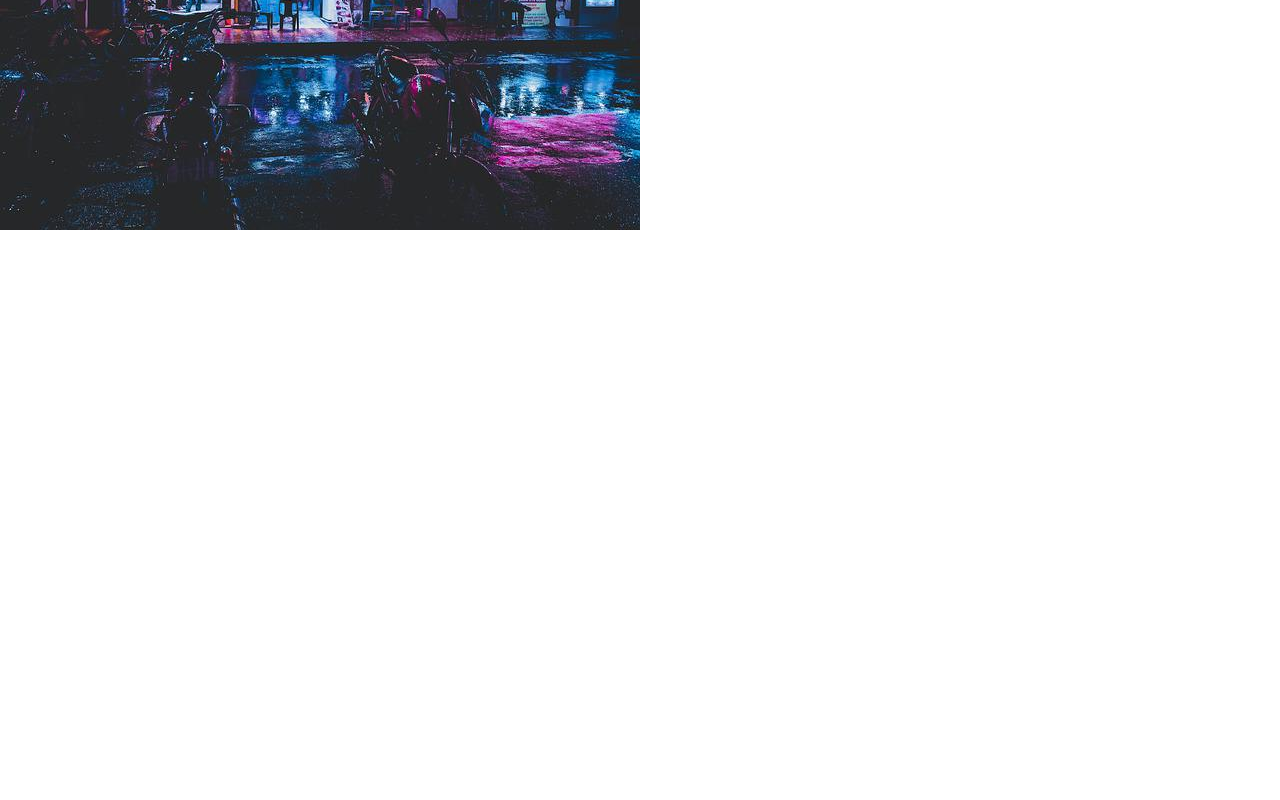
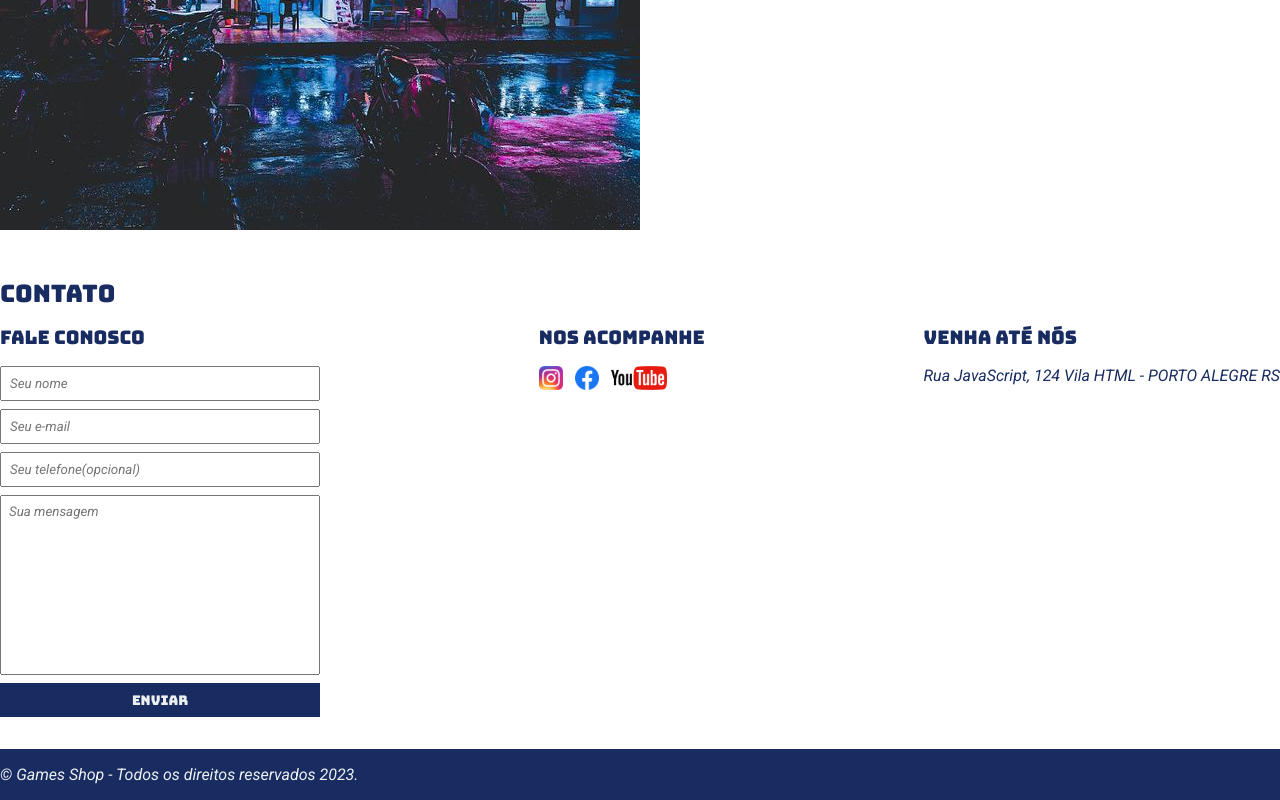
Before and after one commit to williamsmattje/salvar_vai_que_da_ruim, a plain HTML site: page index.html in a window 1280 px wide. Shown: the part 349-1149 px from the top of the page. Before the commit the page ends 800 px from the top, so only its background shows below. Drawn offline with Linux system fonts and the light colour scheme.

Commit message:
commit inicial

```diff
--- a/index.html
+++ b/index.html
@@ -17,16 +17,16 @@
             <nav>
                 <ul>
                     <li>
-                        <a href="#">Sobre a loja</a>
+                        <a href="#about">Sobre a loja</a>
                     </li>
                     <li>
-                        <a href="#">Contato</a>
+                        <a href="#contact">Contato</a>
                     </li>
                 </ul>
             </nav>
         </div>
     </header>
-    <section>
+    <section id="about">
         <div class="container">
             <img class="store-front" src="images/loja.jpg" alt="Fachada da loja de games" />
             <div>
@@ -45,5 +45,55 @@
             </div>
         </div>
     </section>
+    <section id="contact">
+        <div class="container">
+            <h2>Contato</h2>
+            <div class="contact-methods">
+                <div>
+                    <h3>Fale conosco</h3>
+                    <form>
+                        <input type="text" placeholder="Seu nome" required />
+                        <input type="email" placeholder="Seu e-mail" required />
+                        <input type="tel" placeholder="Seu telefone(opcional)" />
+                        <textarea placeholder="Sua mensagem" required ></textarea>
+                        <button type="submit">Enviar</button>
+                        </form>
+                    </div>
+                    <div>
+                        <h3>Nos acompanhe</h3>
+                        <ul class="social-links">
+                            <li>
+                                <a href="#" title="Siga-nos no Instagram">
+                                    <img src="images/instagram.png" alt="Logo do instagram" />
+                                </a>
+                            </li>
+                            <li>
+                                <a href="#" title="Siga-nos no Facebook">
+                                    <img src="images/facebook.png" alt="Logo do Facebook" />
+                                </a>
+                            </li>
+                            <li>
+                                <a href="#" title="Visite nosso canal no YouTube">
+                                    <img src="images/youtube.png" alt="Logo do YouTube" />
+                                </a>
+                            </li>
+                        </ul>
+                    </div>
+                    <div>
+                        <h3>Venha até nós</h3>
+                        <p>
+                            Rua JavaScript, 124 Vila HTML - PORTO ALEGRE RS
+                        </p>
+                    </div>
+                </div>
+            </div>
+            </section>
+    <footer>
+        <div class="container">
+            <p>
+                &copy; Games Shop - Todos os direitos reservados 2023.
+            </p>
+        </div>
+    </footer>
 </body>
 </html>
--- a/main.css
+++ b/main.css
@@ -5,11 +5,14 @@
 }
 
 header,
-section h2 {
+section h2,
+section h3,
+form button {
     font-family: 'Bungee', cursive;
+    font-weight: normal;
 }
 
-body {
+body, input, textarea {
     font-family: 'Roboto', sans-serif;
 }
 
@@ -81,3 +84,64 @@ section p {
 .store-front {
     margin-right: 32px;
 }
+
+.social-links img {
+    height: 24px;
+}
+
+.social-links li {
+    display: inline;
+    margin-right: 8px;
+}
+
+.social-links a {
+    text-decoration: none;
+}
+
+#contact .container {
+    display: block;
+}
+
+.contact-methods {
+    display: flex;
+    justify-content: space-between;
+}
+
+form input,
+form textarea,
+form button  {
+    display: block;
+    width: 320px;
+    margin-bottom: 8px;
+    padding: 8px;
+}
+
+form textarea {
+    resize: none;
+    height: 180px;
+}
+
+section h3 {
+    margin-bottom: 16px;
+}
+
+form button {
+    background-color: #182c61;
+    color: #ecf0f1;
+    border: none;
+    cursor: pointer;
+    }
+
+form button:hover {
+    background-color: #344b8a;
+}
+
+input:focus, textarea:focus {
+    outline-color: #182c61;
+}
+
+footer {
+    background-color: #182c61;
+    color: #ecf0f1;
+    padding: 16px 0;
+}
```
